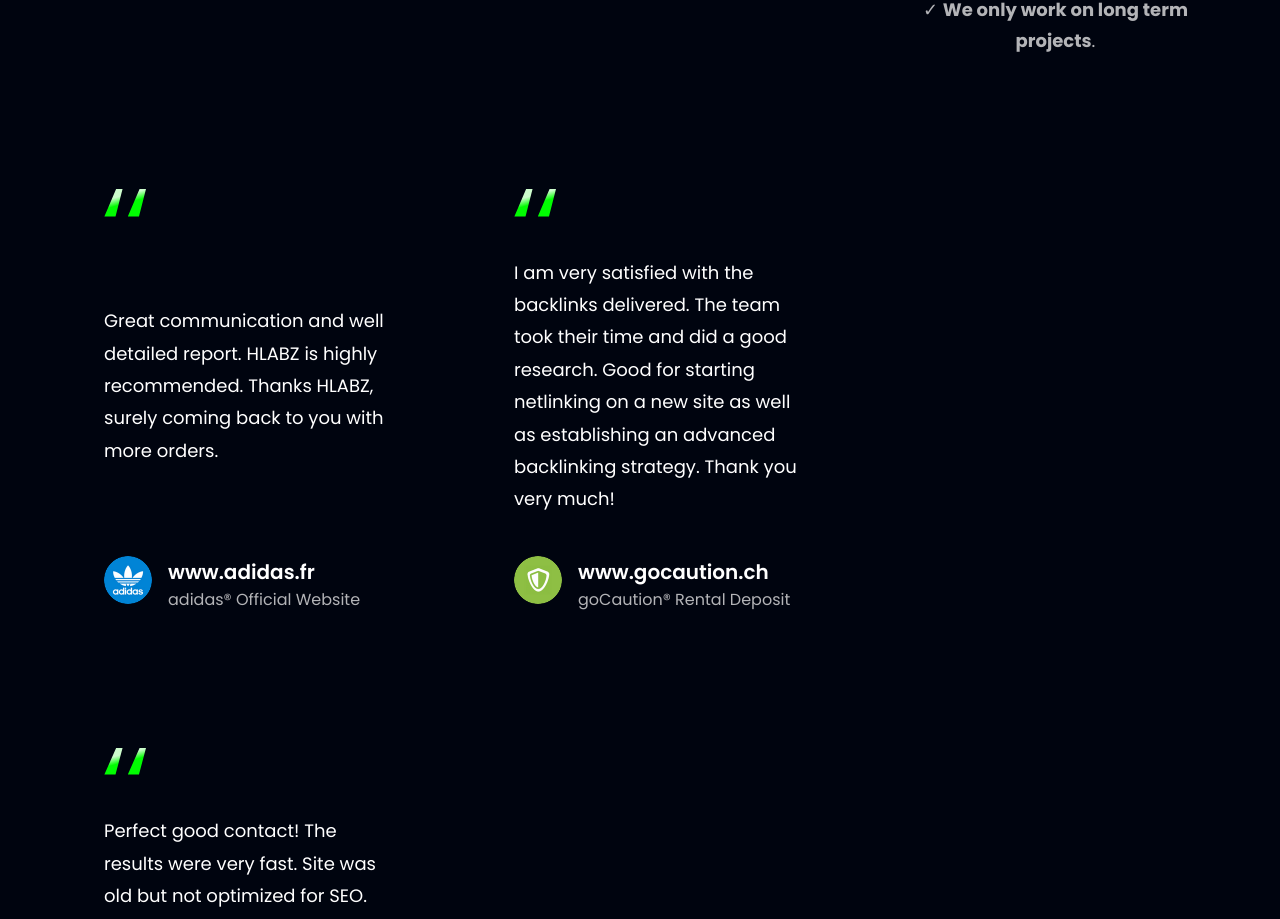
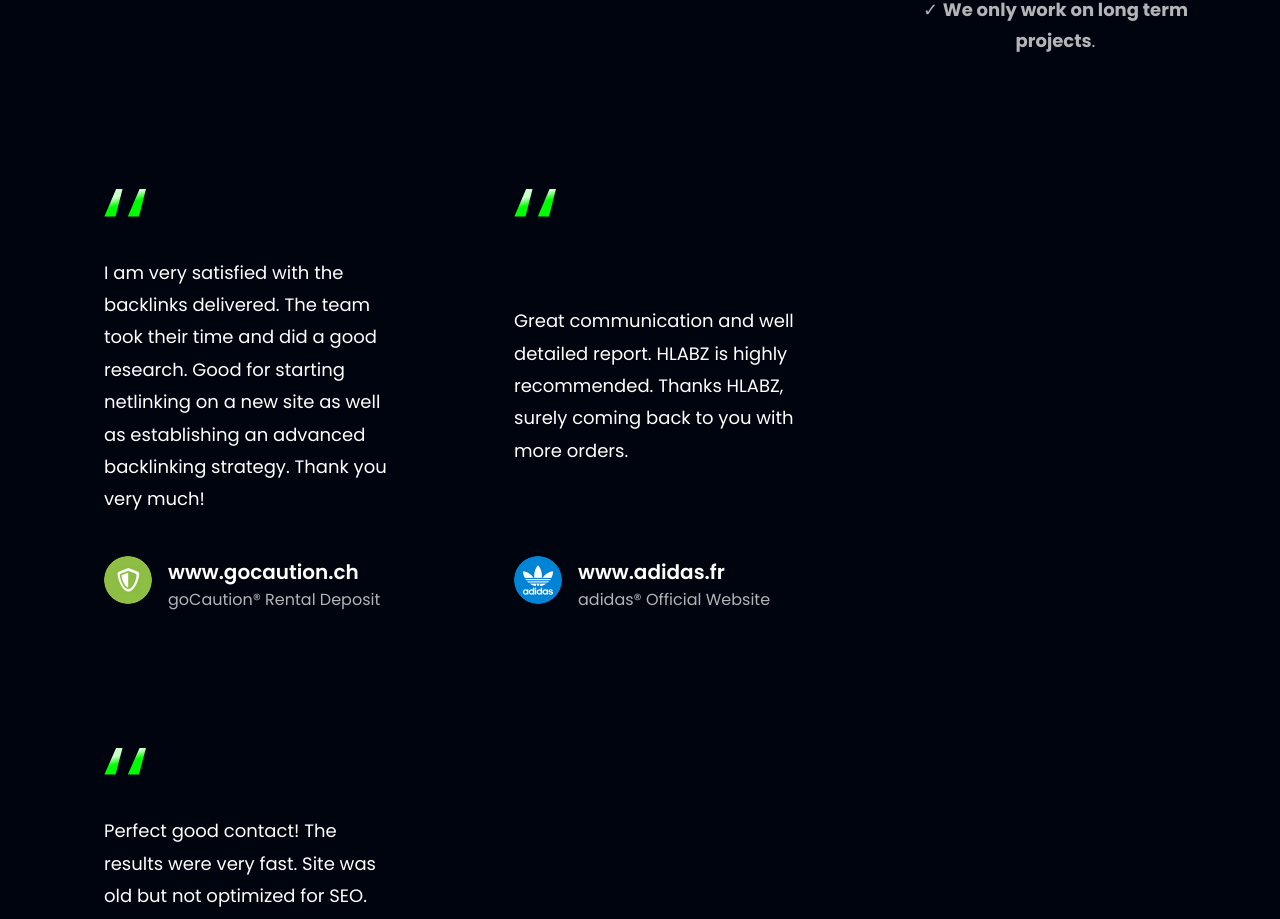
Before and after one commit to HLABZcc/HLABZ.cc, a React (Vite) app: page / in a window 1280 px wide. Shown: the part 1697-2616 px from the top of the page. Built offline with nearby package versions, Linux system fonts and the light colour scheme.

Commit message:
Update index.js

```diff
--- a/src/constants/index.js
+++ b/src/constants/index.js
@@ -40,20 +40,21 @@ export const features = [
 ];
 
 export const feedback = [
-  {
+ {
     id: "feedback-1",
+    content:
+      "I am very satisfied with the backlinks delivered. The team took their time and did a good research. Good for starting netlinking on a new site as well as establishing an advanced backlinking strategy. Thank you very much!",
+    name: "www.gocaution.ch",
+    title: "goCaution® Rental Deposit",
+    img: people02,
+  },
+    {
+    id: "feedback-2",
     content:
       "Great communication and well detailed report. HLABZ is highly recommended. Thanks HLABZ, surely coming back to you with more orders.",
     name: "www.adidas.fr",
     title: "adidas® Official Website",
     img: people01,
-  }, {
-    id: "feedback-2",
-    content:
-      "I am very satisfied with the backlinks delivered. The team took their time and did a good research. Good for starting netlinking on a new site as well as establishing an advanced backlinking strategy. Thank you very much!",
-    name: "www.gocaution.ch",
-    title: "goCaution® Rental Deposit",
-    img: people02,
   },
   {
     id: "feedback-3",
```
